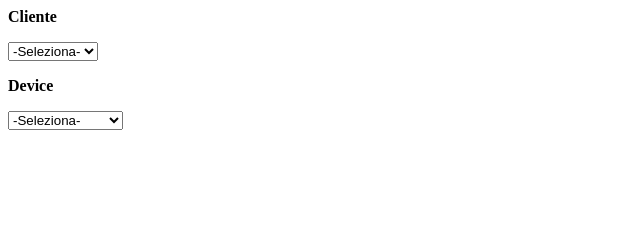
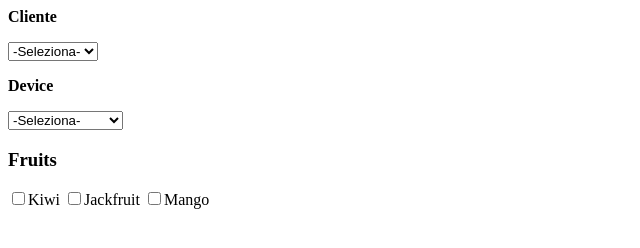
Before and after one commit to DrDrunk3nstein/compiler, an Electron app: page index.html in a window 1280 px wide. Shown: the whole page, without its empty margins (0-640 px from the left). Drawn offline with Linux system fonts and the light colour scheme.

Commit message:
Update index.html

```diff
--- a/index.html
+++ b/index.html
@@ -23,3 +23,13 @@
  <option value="">WindowsPhone</option>
  <option value="">STB</option>
 </select>
+
+<div>
+  <h3>Fruits</h3>
+  <label>
+    <input type="checkbox" class="radio" value="1" name="fooby[1][]" />Kiwi</label>
+  <label>
+    <input type="checkbox" class="radio" value="1" name="fooby[1][]" />Jackfruit</label>
+  <label>
+    <input type="checkbox" class="radio" value="1" name="fooby[1][]" />Mango</label>
+</div>
```
